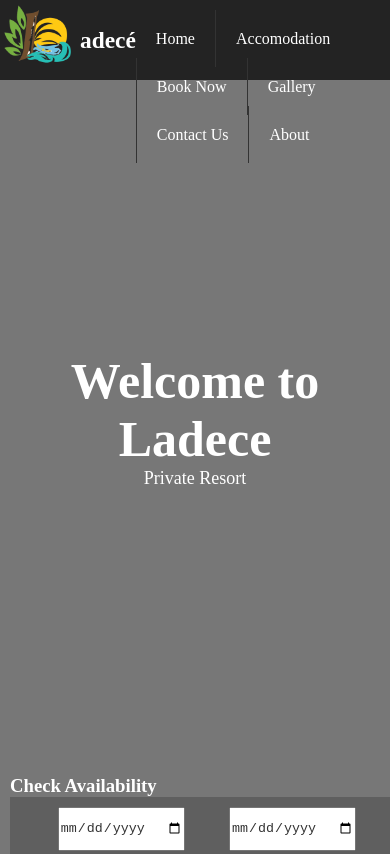
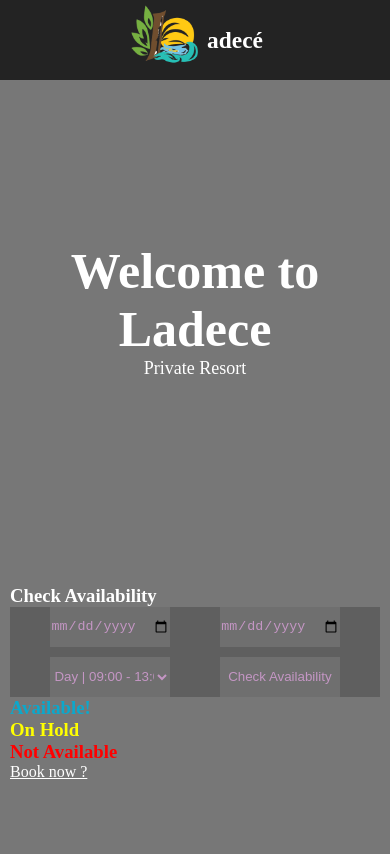
Before and after one commit to MarkSablan/Ladece, a plain HTML site: page index.html in a window 390 px wide. Shown: the top 854 px of the page. Drawn offline with Linux system fonts and the light colour scheme.

Commit message:
Add files via upload

```diff
--- a/css/index-styles.css
+++ b/css/index-styles.css
@@ -2,7 +2,7 @@
 	margin: 0;
 	padding: 0;
 	color: #fff;
-	transition: 0.5s;
+	/*transition: 0.5s;*/
 }
 
 body{
@@ -104,7 +104,7 @@ nav ul li a:hover{
 	/*z-index: ;*/
 /*	left: 0;
 	top: 0;*/
-	height: 120vh;
+	height: 110vh;
 	width: 100%;
 	background-image: url('../img/landing-bg-1920x1280.jpg');
 	/*background-image: url('../img/ladece/pool.jpg');*/
@@ -121,8 +121,8 @@ nav ul li a:hover{
 
 .landing .banner{
 	position: relative;
-	top: 40%;
-	transform: translateY(-40%);
+	top: 30%;
+	transform: translateY(-30%);
 }
 
 .landing .banner h2{
@@ -146,7 +146,7 @@ nav ul li a:hover{
 
 .landing .book-now{
 	position: relative;
-	top: 60%;
+	top: 45%;
 	text-align: left;
 }
 
@@ -169,6 +169,14 @@ nav ul li a:hover{
 
 .landing .calendar .check-now{
 	grid-column: 5/6;
+}
+
+.landing .calendar input,
+.landing .calendar select,
+.landing .calendar button{
+	color: #eaea;
+	background-color: rgba(255, 255, 255, 0.1);
+	border: none;
 }
 
 .title{
@@ -276,6 +284,14 @@ nav ul li a:hover{
 		padding: 10px;
 	}
 
+	nav ul{
+		display: none;
+	}
+
+	.landing .calendar{
+		padding: 0;
+	}
+
 	.landing .calendar *,
 	.landing .calendar .check-now{
 		width: 100%;
```
